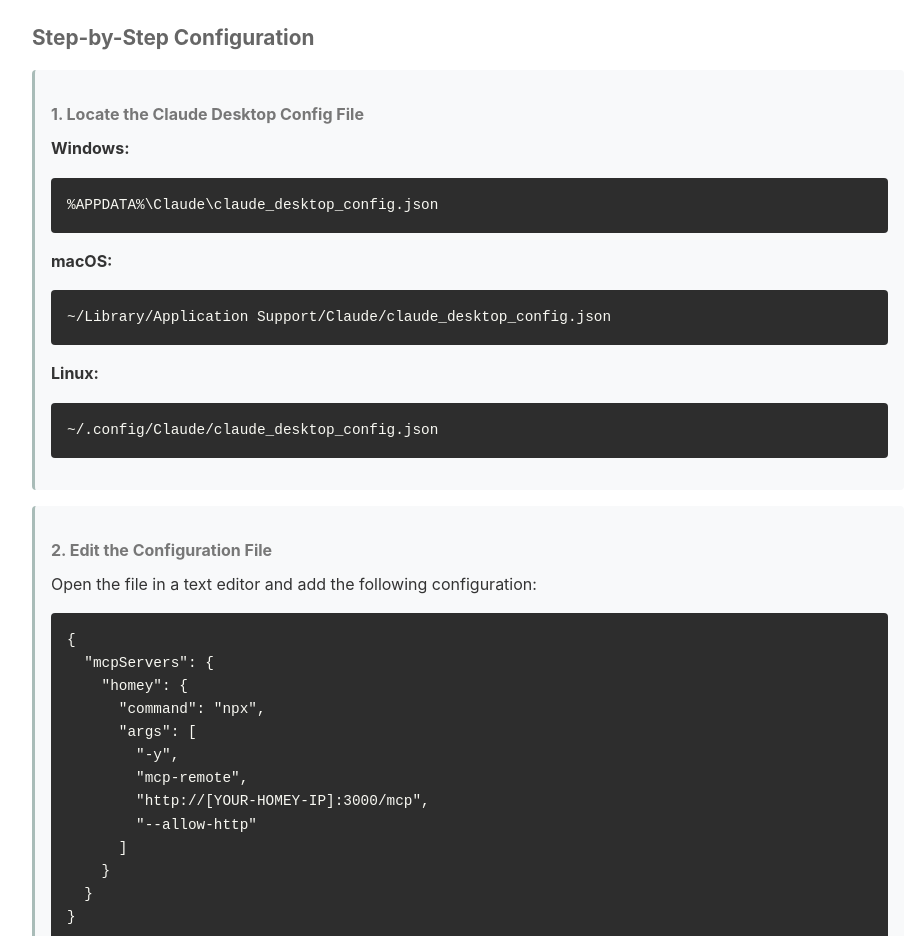
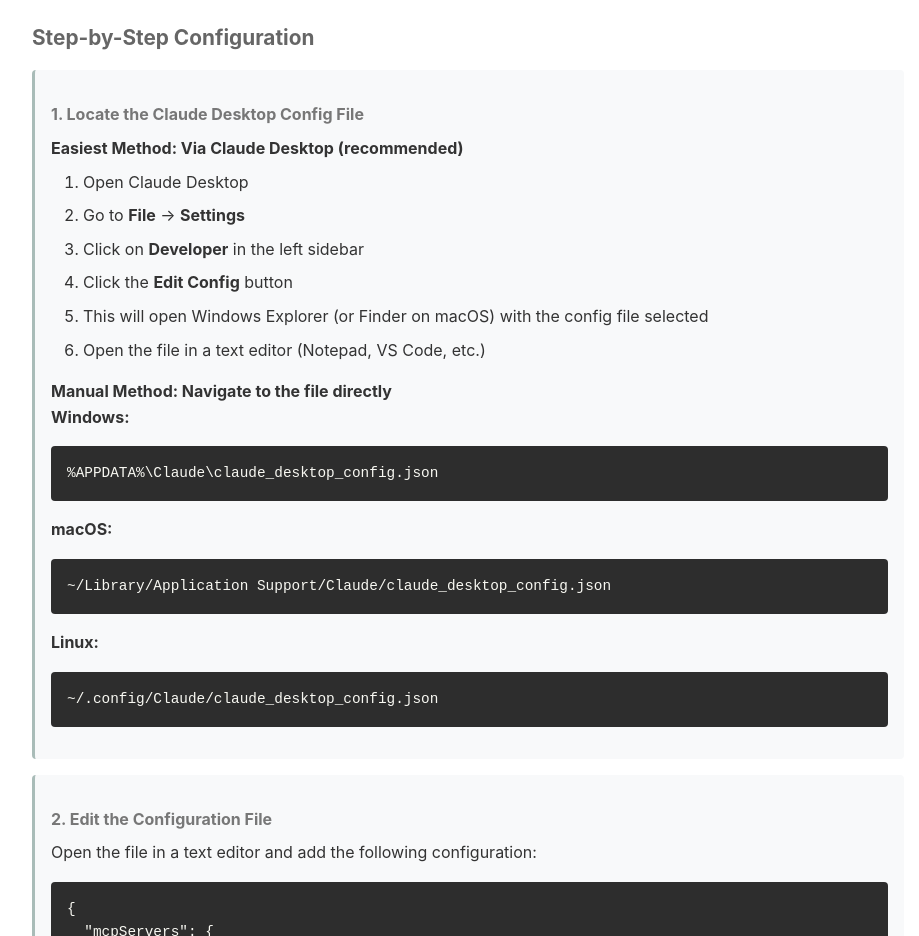
Before and after one commit to jvmenen/homey-ai-chat-control, a plain HTML site: page docs/index.html in a window 1280 px wide. Shown: the part 2183-3119 px from the top of the page, without its empty margins (172-1091 px from the left). Drawn offline with Linux system fonts and the light colour scheme.

Commit message:
Added opening config via Claude desktop

```diff
--- a/docs/index.html
+++ b/docs/index.html
@@ -270,6 +270,19 @@
 
             <div class="step">
                 <h4>1. Locate the Claude Desktop Config File</h4>
+
+                <p><strong>Easiest Method: Via Claude Desktop (recommended)</strong></p>
+                <ol>
+                    <li>Open Claude Desktop</li>
+                    <li>Go to <strong>File</strong> → <strong>Settings</strong></li>
+                    <li>Click on <strong>Developer</strong> in the left sidebar</li>
+                    <li>Click the <strong>Edit Config</strong> button</li>
+                    <li>This will open Windows Explorer (or Finder on macOS) with the config file selected</li>
+                    <li>Open the file in a text editor (Notepad, VS Code, etc.)</li>
+                </ol>
+
+                <p><strong>Manual Method: Navigate to the file directly</strong></p>
+
                 <p><strong>Windows:</strong></p>
                 <pre><code>%APPDATA%\Claude\claude_desktop_config.json</code></pre>
 
```
